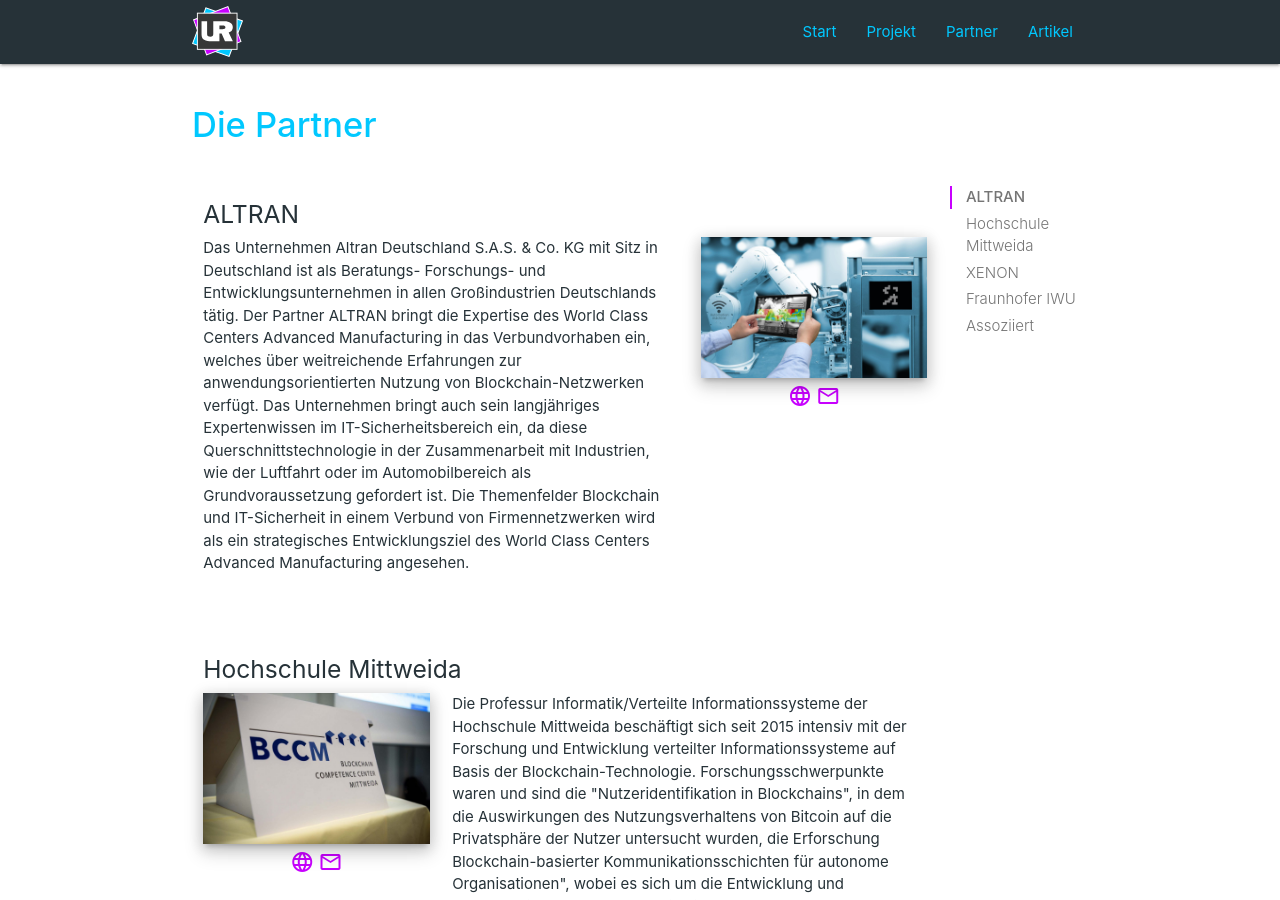
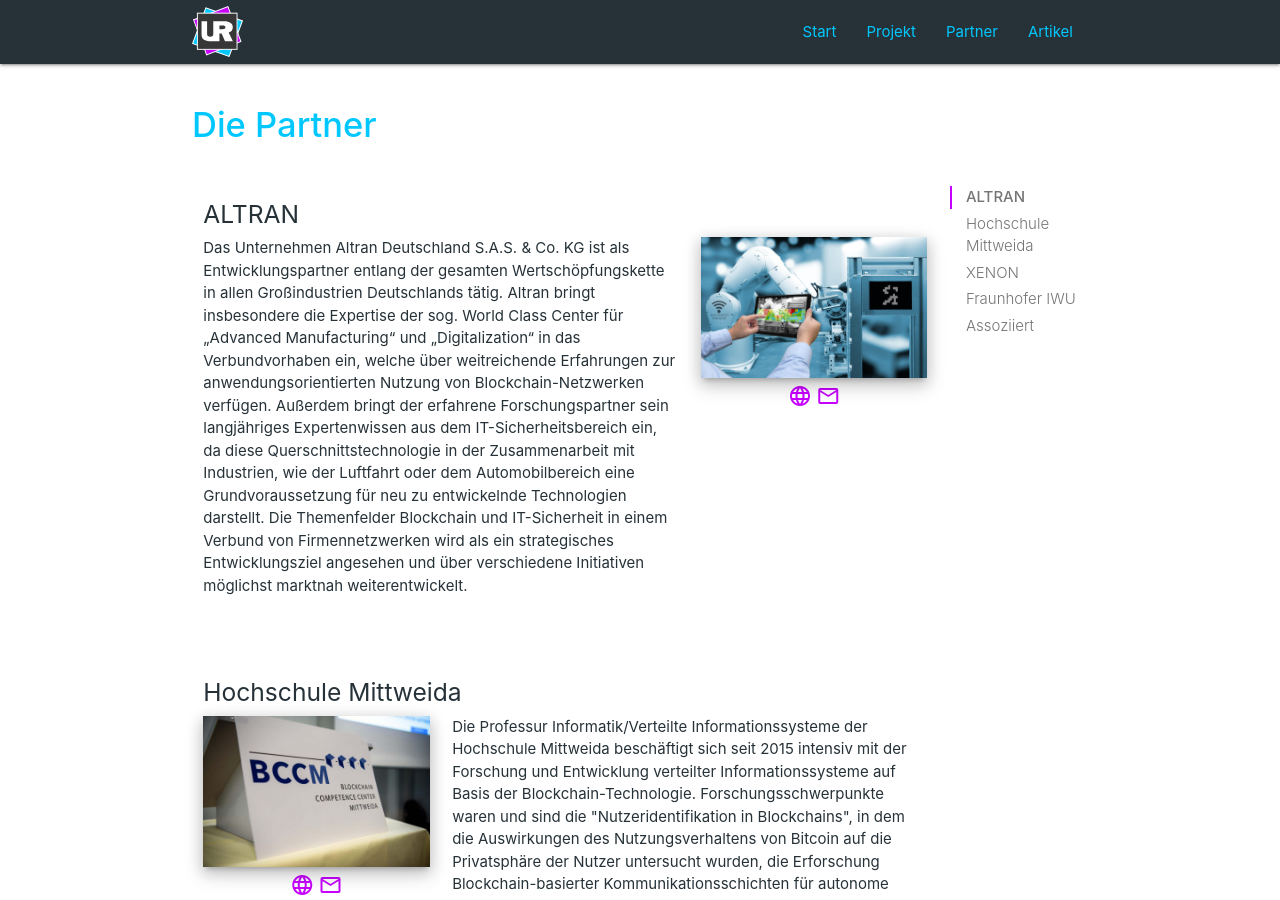
Before and after one commit to safe-UR-chain/safe-ur-chain.github.io, a Jekyll site: the page built from 2_about.html, in a window 1280 px wide and 900 px high. Built offline with Jekyll 4.4.1, drawn with Linux system fonts in a browser that asks for light colours; nearby versions of some CDN libraries.

Commit message:
partner text updated

```diff
--- a/2_about.html
+++ b/2_about.html
@@ -12,16 +12,17 @@
             <h5>ALTRAN</h5>
             <div class="row">
                 <div class="col s12 m12 l8">
-                    Das Unternehmen Altran Deutschland S.A.S. & Co. KG mit Sitz in Deutschland ist als Beratungs-
-                    Forschungs- und Entwicklungsunternehmen in allen Großindustrien Deutschlands tätig. Der Partner
-                    ALTRAN bringt die
-                    Expertise des World Class Centers Advanced Manufacturing in das Verbundvorhaben ein, welches über
-                    weitreichende Erfahrungen zur anwendungsorientierten Nutzung von Blockchain-Netzwerken verfügt.
-                    Das Unternehmen bringt auch sein langjähriges Expertenwissen im IT-Sicherheitsbereich ein, da
-                    diese Querschnittstechnologie in der Zusammenarbeit mit Industrien, wie der Luftfahrt oder im
-                    Automobilbereich als Grundvoraussetzung gefordert ist. Die Themenfelder Blockchain und
-                    IT-Sicherheit in einem Verbund von Firmennetzwerken wird als ein strategisches Entwicklungsziel des
-                    World Class Centers Advanced Manufacturing angesehen.
+                    Das Unternehmen Altran Deutschland S.A.S. & Co. KG ist als Entwicklungspartner entlang der gesamten
+                    Wertschöpfungskette in allen Großindustrien Deutschlands tätig. Altran bringt insbesondere die
+                    Expertise der sog. World Class Center für „Advanced Manufacturing“ und „Digitalization“ in das
+                    Verbundvorhaben ein, welche über weitreichende Erfahrungen zur anwendungsorientierten Nutzung von
+                    Blockchain-Netzwerken verfügen. Außerdem bringt der erfahrene Forschungspartner sein langjähriges
+                    Expertenwissen aus dem IT-Sicherheitsbereich ein, da diese Querschnittstechnologie in der
+                    Zusammenarbeit mit Industrien, wie der Luftfahrt oder dem Automobilbereich eine Grundvoraussetzung
+                    für neu zu entwickelnde Technologien darstellt. Die
+                    Themenfelder Blockchain und IT-Sicherheit in einem Verbund von Firmennetzwerken wird als ein
+                    strategisches Entwicklungsziel angesehen und über verschiedene Initiativen möglichst marktnah
+                    weiterentwickelt.
                 </div>
                 <div class="col s12 m12 l4 center">
                     <img alt="altran" width="100%" class="z-depth-3 hide-on-large-only" src="{{ "/assets/img/altran-wcc.jpg" | relative_url }}" />
```
